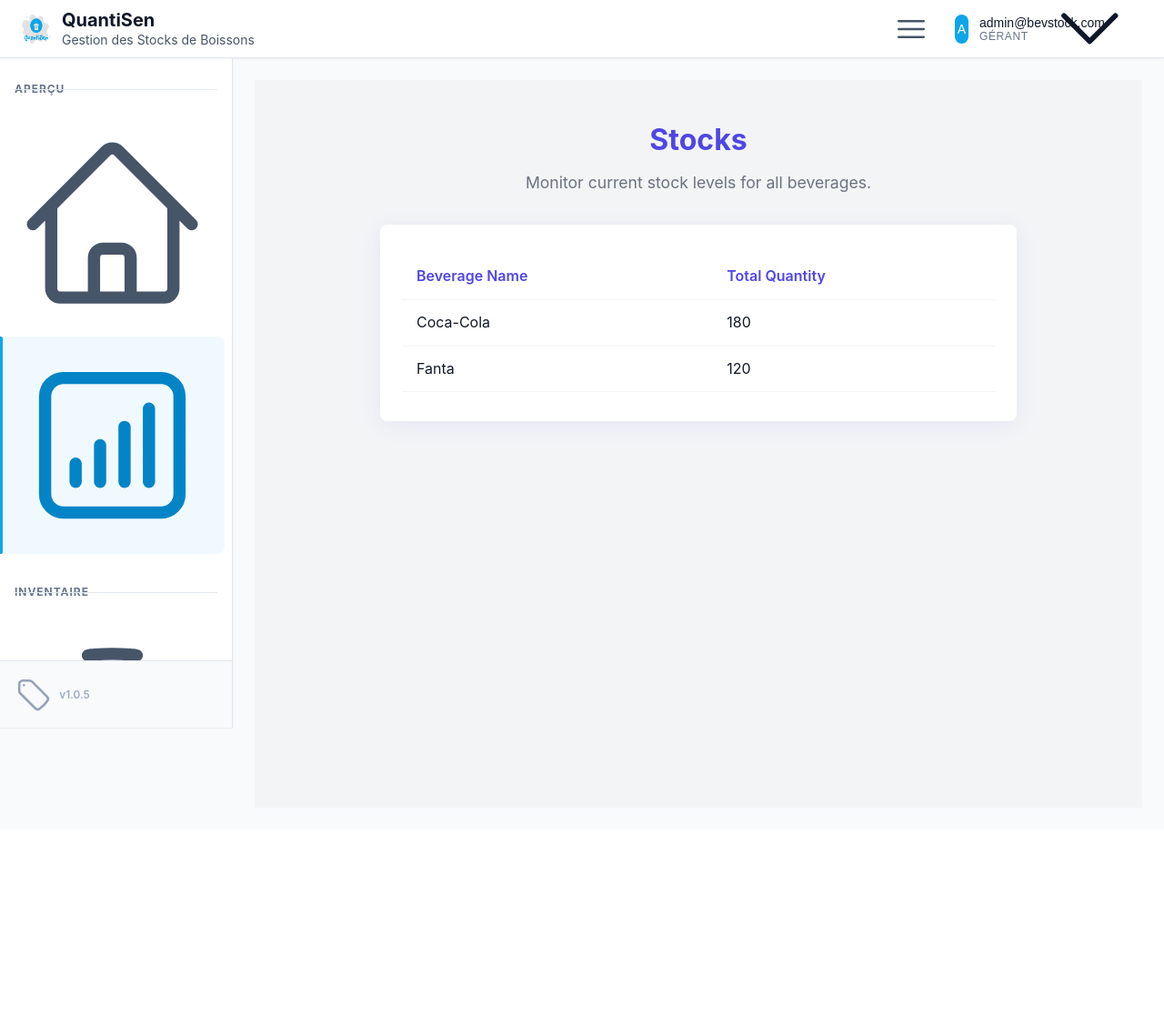
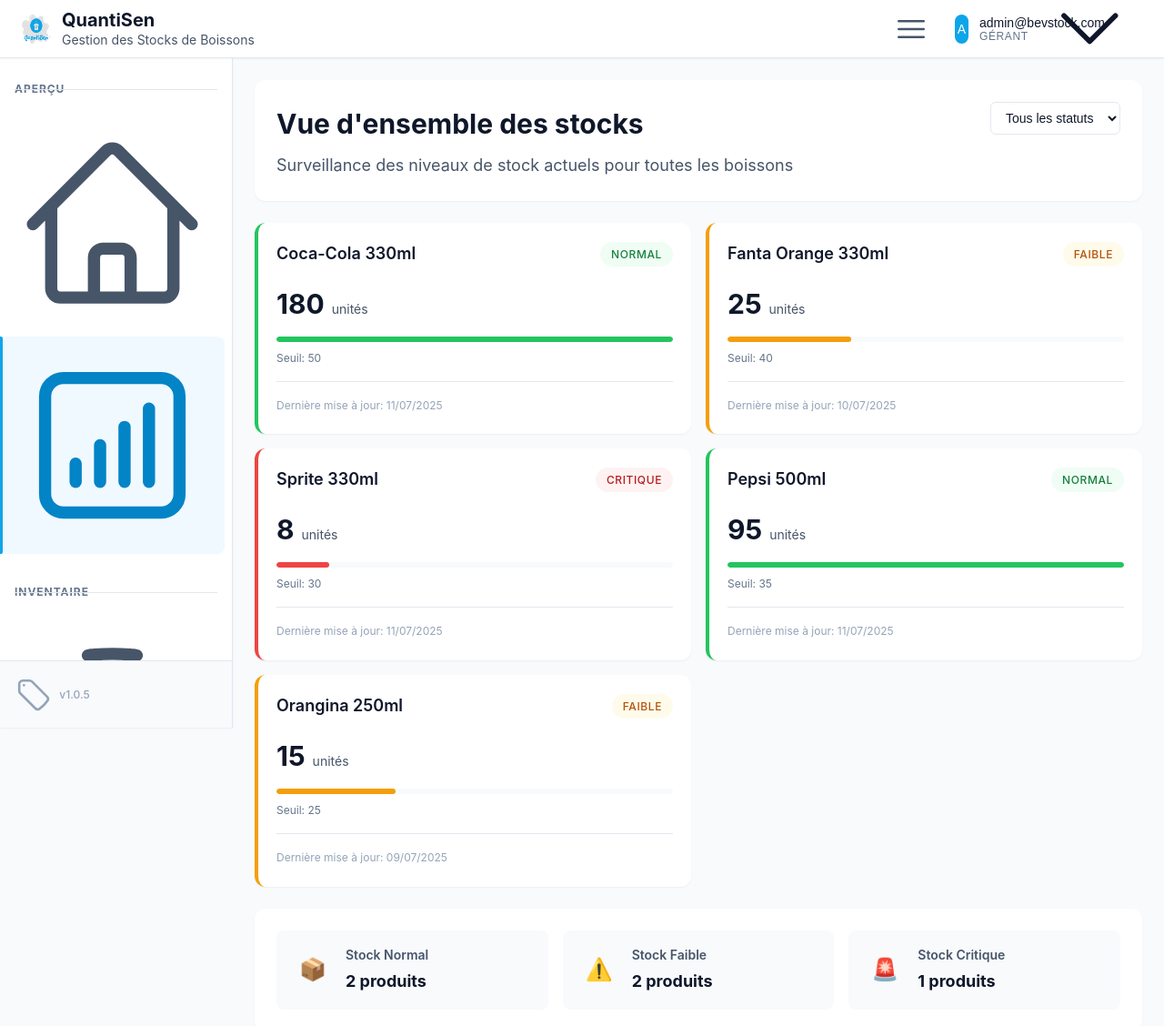
Before and after one commit to traorecheikh/quantisen-client, a Vue app: page /stocks in a window 1280 px wide. Shown: the top 1128 px of the page at 91% size. Before the commit the page ends 912 px from the top, so only its background shows below. Built offline with nearby package versions, Linux system fonts and the light colour scheme.

Commit message:
add stock service and enhance StocksPage with French translations and improved UI

```diff
--- a/src/pages/StocksPage.vue
+++ b/src/pages/StocksPage.vue
@@ -1,94 +1,435 @@
 <template>
   <div class="stocks-page">
-    <header class="page-header">
-      <h1>Stocks</h1>
-      <p class="page-subtitle">Monitor current stock levels for all beverages.</p>
-    </header>
-    <section class="stocks-section">
-      <div class="stocks-table-wrapper">
-        <table class="app-table">
-          <thead>
-            <tr>
-              <th>Beverage Name</th>
-              <th>Total Quantity</th>
-            </tr>
-          </thead>
-          <tbody>
-            <tr>
-              <td>Coca-Cola</td>
-              <td>180</td>
-            </tr>
-            <tr>
-              <td>Fanta</td>
-              <td>120</td>
-            </tr>
-          </tbody>
-        </table>
+    <!-- Page Header -->
+    <div class="page-header">
+      <div class="header-content">
+        <div class="header-text">
+          <h1 class="page-title">Vue d'ensemble des stocks</h1>
+          <p class="page-subtitle">Surveillance des niveaux de stock actuels pour toutes les boissons</p>
+        </div>
+        <div class="header-actions">
+          <div class="filter-group">
+            <select v-model="statusFilter" class="filter-select">
+              <option value="all">Tous les statuts</option>
+              <option value="normal">Stock normal</option>
+              <option value="low">Stock faible</option>
+              <option value="critical">Stock critique</option>
+            </select>
+          </div>
+        </div>
       </div>
-    </section>
+    </div>
+
+    <!-- Stock Cards Grid -->
+    <div class="stocks-grid">
+      <div
+        v-for="stock in filteredStocks"
+        :key="stock.id"
+        class="stock-card"
+        :class="getStockStatusClass(stock)"
+      >
+        <div class="stock-header">
+          <h3 class="stock-name">{{ stock.name }}</h3>
+          <div class="stock-status-badge" :class="getStockStatusClass(stock)">
+            {{ getStatusText(stock.status) }}
+          </div>
+        </div>
+
+        <div class="stock-details">
+          <div class="stock-quantity">
+            <span class="quantity-current">{{ stock.currentQuantity }}</span>
+            <span class="quantity-unit">unités</span>
+          </div>
+
+          <div class="stock-threshold">
+            <div class="threshold-bar">
+              <div
+                class="threshold-fill"
+                :style="{ width: getThresholdPercentage(stock) + '%' }"
+                :class="getStockStatusClass(stock)"
+              ></div>
+            </div>
+            <span class="threshold-text">Seuil: {{ stock.threshold }}</span>
+          </div>
+        </div>
+
+        <div class="stock-meta">
+          <span class="last-updated">Dernière mise à jour: {{ stock.lastUpdated }}</span>
+        </div>
+      </div>
+    </div>
+
+    <!-- Summary Stats -->
+    <div class="summary-section">
+      <div class="summary-cards">
+        <div class="summary-card">
+          <div class="summary-icon normal">📦</div>
+          <div class="summary-content">
+            <h4>Stock Normal</h4>
+            <p>{{ normalStockCount }} produits</p>
+          </div>
+        </div>
+
+        <div class="summary-card">
+          <div class="summary-icon warning">⚠️</div>
+          <div class="summary-content">
+            <h4>Stock Faible</h4>
+            <p>{{ lowStockCount }} produits</p>
+          </div>
+        </div>
+
+        <div class="summary-card">
+          <div class="summary-icon critical">🚨</div>
+          <div class="summary-content">
+            <h4>Stock Critique</h4>
+            <p>{{ criticalStockCount }} produits</p>
+          </div>
+        </div>
+      </div>
+    </div>
   </div>
 </template>
 
 <script setup lang="ts">
-// No logic yet
+import { ref, computed } from 'vue'
+
+interface Stock {
+  id: number
+  name: string
+  currentQuantity: number
+  threshold: number
+  status: 'normal' | 'low' | 'critical'
+  lastUpdated: string
+}
+
+const statusFilter = ref('all')
+
+// Sample stock data
+const stocks = ref<Stock[]>([
+  {
+    id: 1,
+    name: 'Coca-Cola 330ml',
+    currentQuantity: 180,
+    threshold: 50,
+    status: 'normal',
+    lastUpdated: '11/07/2025'
+  },
+  {
+    id: 2,
+    name: 'Fanta Orange 330ml',
+    currentQuantity: 25,
+    threshold: 40,
+    status: 'low',
+    lastUpdated: '10/07/2025'
+  },
+  {
+    id: 3,
+    name: 'Sprite 330ml',
+    currentQuantity: 8,
+    threshold: 30,
+    status: 'critical',
+    lastUpdated: '11/07/2025'
+  },
+  {
+    id: 4,
+    name: 'Pepsi 500ml',
+    currentQuantity: 95,
+    threshold: 35,
+    status: 'normal',
+    lastUpdated: '11/07/2025'
+  },
+  {
+    id: 5,
+    name: 'Orangina 250ml',
+    currentQuantity: 15,
+    threshold: 25,
+    status: 'low',
+    lastUpdated: '09/07/2025'
+  }
+])
+
+const filteredStocks = computed(() => {
+  if (statusFilter.value === 'all') return stocks.value
+  return stocks.value.filter(stock => stock.status === statusFilter.value)
+})
+
+const normalStockCount = computed(() =>
+  stocks.value.filter(stock => stock.status === 'normal').length
+)
+
+const lowStockCount = computed(() =>
+  stocks.value.filter(stock => stock.status === 'low').length
+)
+
+const criticalStockCount = computed(() =>
+  stocks.value.filter(stock => stock.status === 'critical').length
+)
+
+const getStockStatusClass = (stock: Stock) => {
+  return `status-${stock.status}`
+}
+
+const getStatusText = (status: string) => {
+  switch (status) {
+    case 'normal': return 'Normal'
+    case 'low': return 'Faible'
+    case 'critical': return 'Critique'
+    default: return 'Normal'
+  }
+}
+
+const getThresholdPercentage = (stock: Stock) => {
+  const maxQuantity = Math.max(stock.currentQuantity, stock.threshold * 2)
+  return Math.min((stock.currentQuantity / maxQuantity) * 100, 100)
+}
 </script>
 
 <style scoped>
 .stocks-page {
-  min-height: 100vh;
-  background: #f3f4f6;
-  padding: 40px 0 0 0;
+  display: flex;
+  flex-direction: column;
+  gap: var(--space-6);
 }
+
 .page-header {
-  text-align: center;
-  margin-bottom: 32px;
+  background: var(--color-bg-primary);
+  border-radius: var(--radius-xl);
+  padding: var(--space-6);
+  box-shadow: var(--shadow-sm);
 }
-.page-header h1 {
-  font-size: 2rem;
-  color: #4f46e5;
-  font-weight: bold;
+
+.header-content {
+  display: flex;
+  justify-content: space-between;
+  align-items: flex-start;
+  gap: var(--space-4);
 }
+
+.header-text {
+  flex: 1;
+}
+
+.page-title {
+  font-size: var(--font-size-3xl);
+  font-weight: var(--font-weight-bold);
+  color: var(--color-text-primary);
+  margin-bottom: var(--space-2);
+}
+
 .page-subtitle {
-  color: #6b7280;
-  font-size: 1.1rem;
-  margin-top: 8px;
+  font-size: var(--font-size-lg);
+  color: var(--color-text-secondary);
 }
-.stocks-section {
-  max-width: 700px;
-  margin: 0 auto;
-  background: #fff;
-  border-radius: 8px;
-  box-shadow: 0 4px 24px rgba(79,70,229,0.08);
-  padding: 32px 24px;
+
+.header-actions {
+  display: flex;
+  gap: var(--space-3);
 }
-.stocks-table-wrapper {
-  overflow-x: auto;
+
+.filter-select {
+  padding: var(--space-2) var(--space-3);
+  border: 1px solid var(--color-border-light);
+  border-radius: var(--radius-md);
+  background: var(--color-bg-primary);
+  color: var(--color-text-primary);
+  font-size: var(--font-size-sm);
 }
-.app-table {
-  width: 100%;
-  border-collapse: collapse;
-  background: #fff;
+
+.stocks-grid {
+  display: grid;
+  grid-template-columns: repeat(auto-fill, minmax(320px, 1fr));
+  gap: var(--space-4);
 }
-.app-table th, .app-table td {
-  padding: 12px 16px;
-  border-bottom: 1px solid #f3f4f6;
-  text-align: left;
+
+.stock-card {
+  background: var(--color-bg-primary);
+  border-radius: var(--radius-xl);
+  padding: var(--space-5);
+  box-shadow: var(--shadow-sm);
+  transition: all var(--transition-fast);
+  border-left: 4px solid transparent;
 }
-.app-table th {
-  color: #4f46e5;
-  font-weight: 600;
-  font-size: 1rem;
+
+.stock-card:hover {
+  box-shadow: var(--shadow-md);
+  transform: translateY(-2px);
 }
-.app-table td {
-  color: #111827;
-  font-size: 1rem;
+
+.stock-card.status-normal {
+  border-left-color: var(--color-success-500);
 }
-@media (max-width: 700px) {
-  .stocks-section {
-    padding: 16px 4px;
+
+.stock-card.status-low {
+  border-left-color: var(--color-warning-500);
+}
+
+.stock-card.status-critical {
+  border-left-color: var(--color-error-500);
+}
+
+.stock-header {
+  display: flex;
+  justify-content: space-between;
+  align-items: center;
+  margin-bottom: var(--space-4);
+}
+
+.stock-name {
+  font-size: var(--font-size-lg);
+  font-weight: var(--font-weight-semibold);
+  color: var(--color-text-primary);
+}
+
+.stock-status-badge {
+  padding: var(--space-1) var(--space-3);
+  border-radius: var(--radius-full);
+  font-size: var(--font-size-xs);
+  font-weight: var(--font-weight-medium);
+  text-transform: uppercase;
+  letter-spacing: 0.05em;
+}
+
+.stock-status-badge.status-normal {
+  background: var(--color-success-50);
+  color: var(--color-success-700);
+}
+
+.stock-status-badge.status-low {
+  background: var(--color-warning-50);
+  color: var(--color-warning-700);
+}
+
+.stock-status-badge.status-critical {
+  background: var(--color-error-50);
+  color: var(--color-error-700);
+}
+
+.stock-details {
+  margin-bottom: var(--space-4);
+}
+
+.stock-quantity {
+  display: flex;
+  align-items: baseline;
+  gap: var(--space-2);
+  margin-bottom: var(--space-3);
+}
+
+.quantity-current {
+  font-size: var(--font-size-3xl);
+  font-weight: var(--font-weight-bold);
+  color: var(--color-text-primary);
+}
+
+.quantity-unit {
+  font-size: var(--font-size-sm);
+  color: var(--color-text-secondary);
+}
+
+.stock-threshold {
+  display: flex;
+  flex-direction: column;
+  gap: var(--space-2);
+}
+
+.threshold-bar {
+  height: 6px;
+  background: var(--color-bg-secondary);
+  border-radius: var(--radius-full);
+  overflow: hidden;
+}
+
+.threshold-fill {
+  height: 100%;
+  border-radius: var(--radius-full);
+  transition: width var(--transition-base);
+}
+
+.threshold-fill.status-normal {
+  background: var(--color-success-500);
+}
+
+.threshold-fill.status-low {
+  background: var(--color-warning-500);
+}
+
+.threshold-fill.status-critical {
+  background: var(--color-error-500);
+}
+
+.threshold-text {
+  font-size: var(--font-size-xs);
+  color: var(--color-text-tertiary);
+}
+
+.stock-meta {
+  border-top: 1px solid var(--color-border-light);
+  padding-top: var(--space-3);
+}
+
+.last-updated {
+  font-size: var(--font-size-xs);
+  color: var(--color-text-muted);
+}
+
+.summary-section {
+  background: var(--color-bg-primary);
+  border-radius: var(--radius-xl);
+  padding: var(--space-6);
+  box-shadow: var(--shadow-sm);
+}
+
+.summary-cards {
+  display: grid;
+  grid-template-columns: repeat(auto-fit, minmax(200px, 1fr));
+  gap: var(--space-4);
+}
+
+.summary-card {
+  display: flex;
+  align-items: center;
+  gap: var(--space-3);
+  padding: var(--space-4);
+  background: var(--color-bg-secondary);
+  border-radius: var(--radius-lg);
+}
+
+.summary-icon {
+  font-size: var(--font-size-2xl);
+  width: 3rem;
+  height: 3rem;
+  display: flex;
+  align-items: center;
+  justify-content: center;
+  border-radius: var(--radius-full);
+  flex-shrink: 0;
+}
+
+.summary-content h4 {
+  font-size: var(--font-size-sm);
+  font-weight: var(--font-weight-semibold);
+  color: var(--color-text-secondary);
+  margin-bottom: var(--space-1);
+}
+
+.summary-content p {
+  font-size: var(--font-size-lg);
+  font-weight: var(--font-weight-bold);
+  color: var(--color-text-primary);
+}
+
+@media (max-width: 768px) {
+  .header-content {
+    flex-direction: column;
+    align-items: stretch;
   }
-  .app-table th, .app-table td {
-    padding: 8px 8px;
+
+  .stocks-grid {
+    grid-template-columns: 1fr;
+  }
+
+  .summary-cards {
+    grid-template-columns: 1fr;
   }
 }
 </style>
```
Also changed, not shown: src/api/features/stockService.ts (added, +8 -0 lines).
